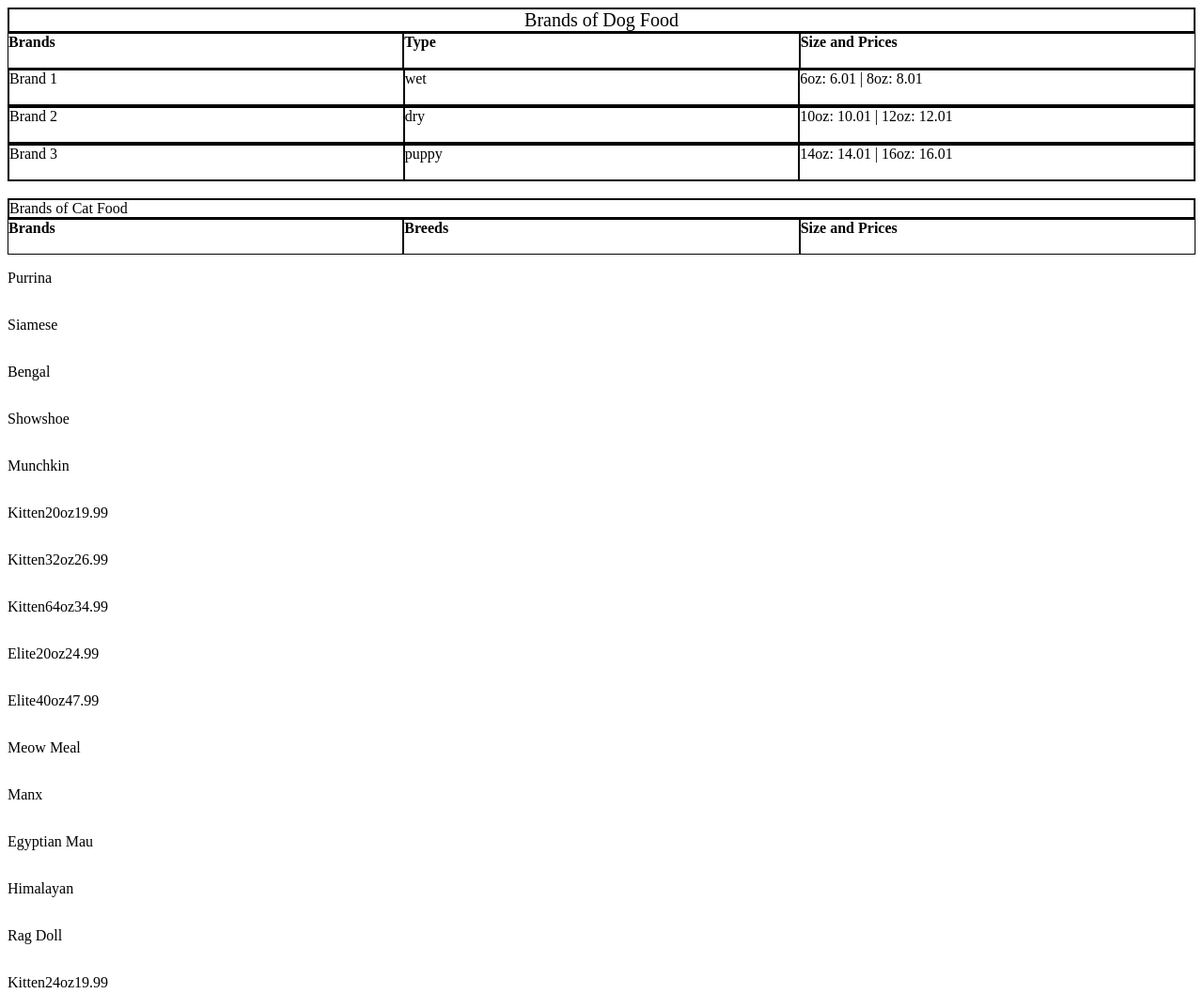
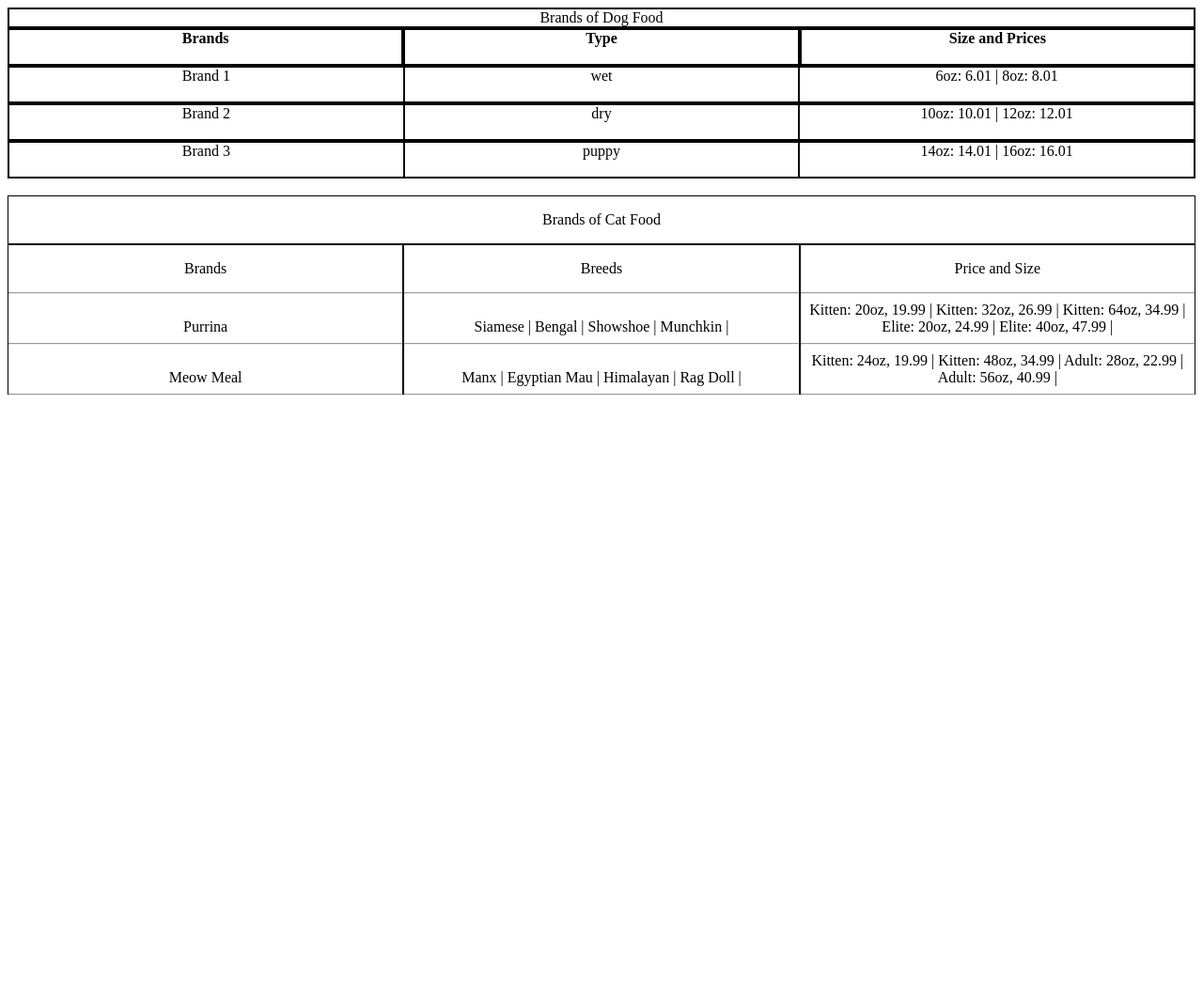
Before and after one commit to nss-day-cohort-14/spa-pet-food-project-DominicSerranoC14, a plain HTML site: page index.html in a window 1280 px wide. Shown: the top 1058 px of the page at 94% size. After the commit the page ends 800 px from the top, so only its background shows below. Drawn offline with Linux system fonts and the light colour scheme.

Commit message:
Styled dog food table

```diff
--- a/food.css
+++ b/food.css
@@ -1,26 +1,17 @@
-    /*begin base style  */
+/*** begin base styles ***/
 
 p {
-  display: inline-block;
+  display: block;
+  text-align: center;
 }
 
-/***********begin table styling for dog food */
-
-#table {
-  display: flex;
-  flex-direction: row;
-  /*width: 100%;*/
-}
-
-#output-div {
-  display: flex;
-  flex-direction: column;
+div {
+  text-align: center;
 }
 
 .container {
   display: flex;
   flex-direction: column;
-  justify-content: space-between;
   flex-wrap: wrap;
 }
 
@@ -36,10 +27,34 @@ p {
   margin: 0;
 }
 
-.dog-food {
-  text-align: center;
-  font-size: 20px;
+.col {
+  border: 1px solid black;
+  display: flex;
+  flex-direction: column;
+  flex: 1;
 }
 
+/*** begin table styling for dog food ****/
 
-/***********begin table styling for dog food */
+#dog-table {
+  display: flex;
+  flex-direction: row;
+}
+
+#output-div {
+  display: flex;
+  flex-direction: column;
+}
+
+/*** begin table styling for cat food ***/
+
+#cat-table {
+  display: flex;
+  flex-direction: row;
+  flex: 1;
+  height: 10rem;
+}
+
+#cat-table div {
+  display: inline;
+}
--- a/food.js
+++ b/food.js
@@ -35,6 +35,15 @@ var outputDiv = document.getElementById('output-div');
 //get reference to output div for dog food
 var outputCatDiv = document.getElementById('outputCatDiv');
 
+//refernce to grab catfood brand div
+var catBrands = document.getElementById('cat-brands');
+
+//refernce to grab catfood brand div
+var catBreeds = document.getElementById('cat-breeds');
+
+//refernce to grab catfood brand div
+var catVolumes = document.getElementById('cat-volumes');
+
 
 
 //define handleDogFoodPrint function
@@ -62,27 +71,34 @@ function handleDogFoodPrint() {
 //define handleCatFoodPrint function
 function handleCatFoodPrint() {
   var data = JSON.parse(event.target.responseText);
-  var htmlString = "";
+  var brandString= "";
+  var breedString= "";
+  var volString= "";
+
 
   for ( var i = 0; i < data.catBrands.length; i++ ) {
-    htmlString += `<div class="col">`;
-    htmlString += `<p>${data.catBrands[i].name}</p>`;
-    htmlString += `</div>`;
-    for ( var j = 0; j < data.catBrands[i].breeds.length; j++ ) {
-      htmlString += `<div class="col">`;
-      htmlString += `<p>${data.catBrands[i].breeds[j]}</p>`;
-      htmlString += `</div>`;
+    var currentBrand = data.catBrands[i];
+    brandString += `${currentBrand.name}<hr>`;
 
+    for ( var j = 0; j < currentBrand.breeds.length; j++ ) {
+      breedString += currentBrand.breeds[j] + ' | ';
     }//end second for loop
-    for ( var k = 0; k < data.catBrands[i].volumes.length; k++ ) {
-      htmlString += `<div class="col">`;
-      htmlString += `<p>${data.catBrands[i].volumes[k].name}`;
-      htmlString += `${data.catBrands[i].volumes[k].size}`;
-      htmlString += `${data.catBrands[i].volumes[k].price}</p>`;
-      htmlString += `</div>`;
+
+    for ( var k = 0; k < currentBrand.volumes.length; k++ ) {
+      var currentVolume = currentBrand.volumes[k];
+      volString += `${currentVolume.name}: `;
+      volString += `${currentVolume.size}, `;
+      volString += `${currentVolume.price} | `;
     }//end third for loop
+
+
+  breedString += `<hr><br>`;
+  brandString += `<br>`;
+  volString += `<hr>`;
+
+  catVolumes.innerHTML = '<div><p>Price and Size</div><hr>' + volString;
+  catBreeds.innerHTML = '<div><p>Breeds</div><hr><br>' + breedString;
+  catBrands.innerHTML = '<div><p>Brands</div><hr><br>' + brandString;
   }//end of first for loop
-  console.log(htmlString);
-  outputCatDiv.innerHTML = htmlString;
 
 }//end of handleCatFoodPrint function
--- a/index.html
+++ b/index.html
@@ -9,23 +9,22 @@
 
     <div class="container">
         <div class="row dog-food"><p>Brands of Dog Food</p></div>
-        <div id="table">
-          <div class="row"><b>Brands</b></div>
-          <div class="row"><b>Type</b></div>
-          <div class="row"><b>Size and Prices</b></div>
+        <div id="dog-table">
+          <div class="row"><p><b>Brands</b></p></div>
+          <div class="row"><p><b>Type</b></p></div>
+          <div class="row"><p><b>Size and Prices</b></p></div>
         </div>
         <div id="output-div"></div><!-- end output-div -->
+      </div><!-- end container div ------>
 
         <div>&nbsp</div>
 
-        <div class="row cat-food"><p>Brands of Cat Food</p></div>
-        <div id="table">
-          <div class="row"><b>Brands</b></div>
-          <div class="row"><b>Breeds</b></div>
-          <div class="row"><b>Size and Prices</b></div>
+        <div class="col cat-food"><p>Brands of Cat Food</p></div>
+        <div id="cat-table">
+          <div id="cat-brands" class="col cats"><b>Brands</b></div>
+          <div id="cat-breeds" class="col cats"><b>Breeds</b></div>
+          <div id="cat-volumes" class="col cats"><b>Size and Prices</b></div>
         </div>
-        <div id="outputCatDiv"></div><!-- end output-div -->
-    </div><!-- end container div ------>
 
 
 
```
